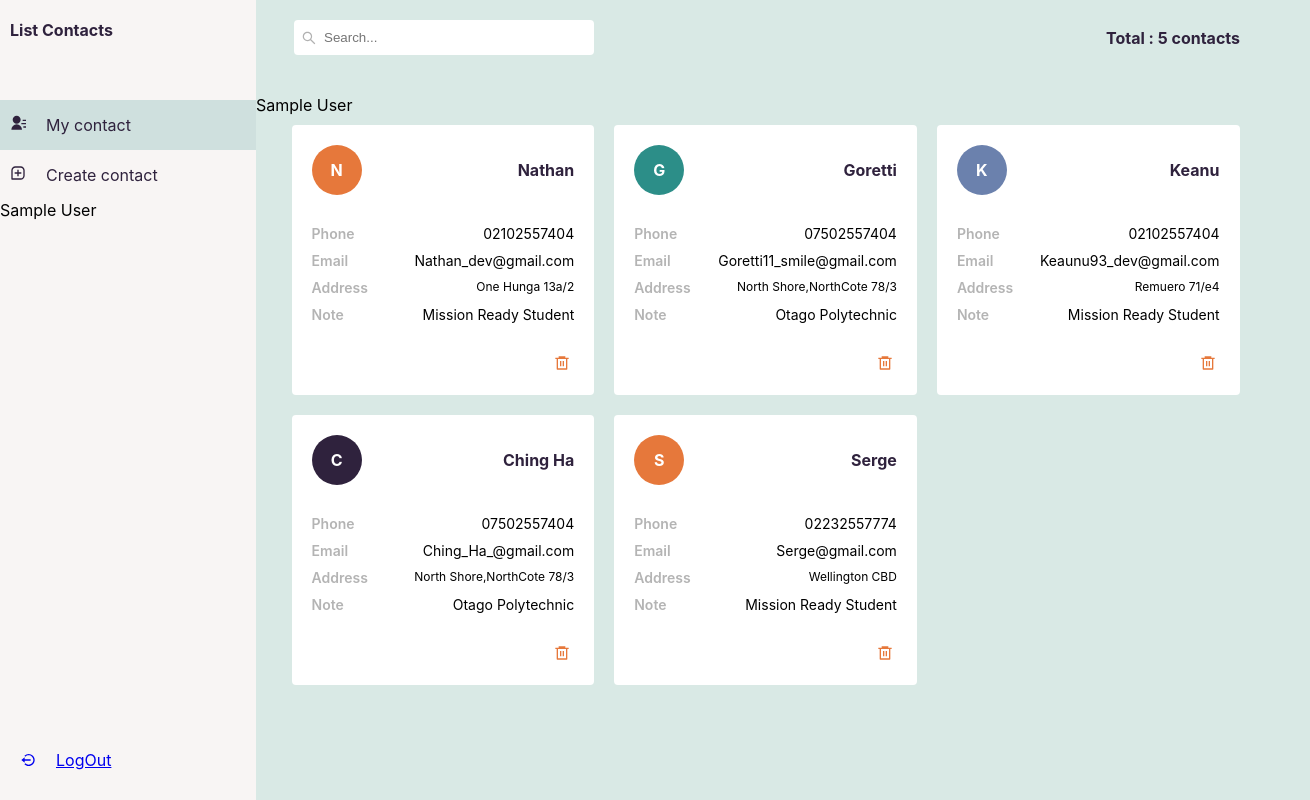
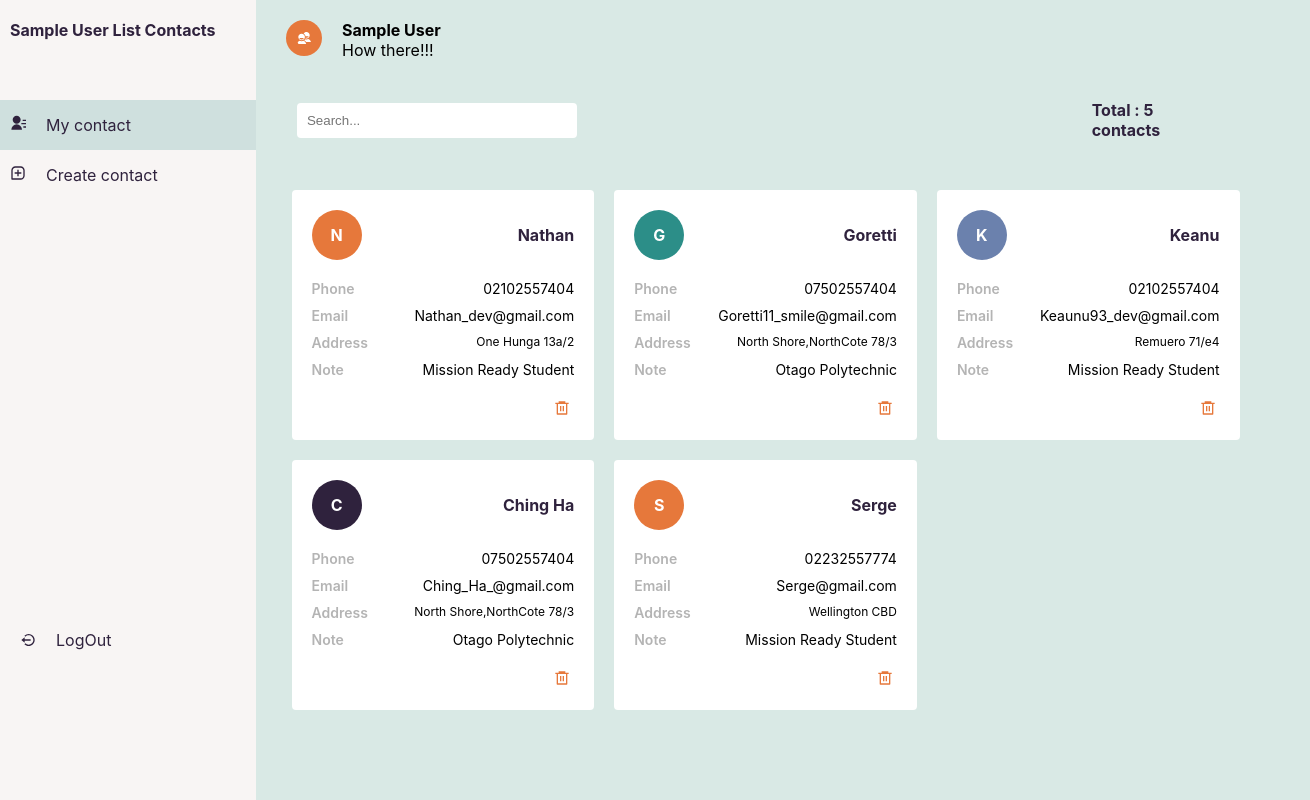
Before and after one commit to Olzhas11Dev/contact_app, a React (Create React App) app: page / in a window 1280 px wide. Shown: the top 800 px of the page, 1310 px wide, since content can reach past the window. Built offline with nearby package versions, Linux system fonts and the light colour scheme; sample sign-in values are in the browser's storage.

Commit message:
layout input section

```diff
--- a/src/components/InputsSection.js
+++ b/src/components/InputsSection.js
@@ -58,7 +58,7 @@ const addData = ()=>{
 
     return (
         <div className='inputSection_main'>
-           {selectStorage ? <h4>{selectStorage.name} add new contact</h4> :   <h4>New contacts</h4>}
+           {selectStorage ? <h4>{selectStorage.name} Add new contact</h4> :   <h4>New contacts</h4>}
            <div className="input_content">
                 <input style={{border:alert ? 'red 1px solid ': ''}} onChange={(e)=>setName(e.target.value)} type="text" placeholder='Enter Name' value={name}/>
                 <input onChange={(e)=>setEmail(e.target.value)} type="text" placeholder='Email' value={email}/>
--- a/src/components/LeftBar.js
+++ b/src/components/LeftBar.js
@@ -21,7 +21,15 @@ let closeMenu=()=>{
     }
 }
 
+function listenScrollEvent(){
+    if (window.scrollY > 10) {
+        setToggle(false)
+    }
+
+}
+
 window.addEventListener('resize',closeMenu)
+window.addEventListener('scroll',listenScrollEvent)
 
 // To refresh page '/' router
 
@@ -42,9 +50,9 @@ const addId =(route)=>{
 
 
 const clearStore = () =>{
+
     localStorage.clear()
     dispatch(addToLocal({}))
-
 }
 
 // console.log(selectStorage ,'fromRedux')
@@ -52,7 +60,7 @@ const clearStore = () =>{
         <div className='leftBar_main' id={toggle ? 'moveRight' : 'moveLeft'} >
 
              <div onClick={()=>setToggle(!toggle)} className="leftBar_logo"><GrMenu  className='logoMenu_open' /></div>
-           <h4>List Contacts</h4>
+           <h4>  {selectStorage ? selectStorage.name :null} List Contacts</h4>
             <Link onClick={()=>addId('/')} to ="/" className="leftBar_contact">
                 <div id={activePage==='/'? 'active_menu' : null} className="left_content_section"  >
                     <div className="left_contact" ><RiContactsFill className='leftBar_icon'/></div>
@@ -65,9 +73,8 @@ const clearStore = () =>{
                     <div className="right_createContact">Create contact</div>
                 </div>
             </Link>
-              {selectStorage ? selectStorage.name :null}
 
-            <div className="loginSection">
+            <div className="loginSection" onClick={ ()=>setToggle(false)} >
                 {selectStorage.name ?  <Link onClick={clearStore} to="/login" className='logOut_row'>
                     <BiLogOutCircle className='logo_logout' />
                 <div>LogOut</div>
--- a/src/components/LoginPage.js
+++ b/src/components/LoginPage.js
@@ -1,12 +1,14 @@
 import React,{useState} from 'react'
 import '../style/login_page.css'
-import {useDispatch} from'react-redux'
+import {useDispatch,useSelector} from'react-redux'
 import {addToLocal} from './features/storageSlice'
+import {IoMdContacts} from 'react-icons/io'
 
 function LoginPage() {
 
     // get from local
     let dataStorage = JSON.parse(localStorage.getItem('user'))
+    const selectStorage = useSelector(state => state.storage.initialData)
 
     const[nameReg,setNameReg] = useState('')
     const[emailReg,setEmailReg] = useState('')
@@ -36,10 +38,18 @@ function LoginPage() {
     return (
 
         <div className='login_main' >
+             <div className='welcom_user' >
+                  {selectStorage.name ?
+                   <div className='section_logo_face' >
+                       <IoMdContacts className='logo_face' />
+                        <div className='logoUserRow' >
+                            <div className='welcome_login_name' > {selectStorage.name}</div>
+                            <div>How are you?</div>
+                        </div>
+                  </div> :null}
+            </div>
             <h4>Create Account</h4>
-           <div className='welcom_user' >  {dataStorage ? dataStorage.name : null}</div>
             <div>
-
                 <div>
                     <div className="login_section_inputs">
                         <input onChange={(e)=>setNameReg(e.target.value)} type="text" placeholder='Username' value={nameReg}/>
--- a/src/components/RightBars.js
+++ b/src/components/RightBars.js
@@ -3,7 +3,7 @@ import '../style/right.css'
 import Card from './Card'
 import { useSelector } from "react-redux";
 import {AiOutlineCloseCircle,AiOutlineSearch} from 'react-icons/ai'
-
+import {IoMdContacts} from 'react-icons/io'
 
 function RightBars() {
     const cards = useSelector(state => state.cards.cardStorage)
@@ -13,15 +13,24 @@ function RightBars() {
     return (
         <div className='rightBar_main' >
             <div className='mask'></div>
+            <div className='leftBar_user' >
+                  {selectStorage.name ?
+                   <div className='leftBar_logo_face' >
+                       <IoMdContacts className='left_logo_face' />
+                        <div className='logoUserRow' >
+                            <div className='left_login_name' > {selectStorage.name}</div>
+                            <div>How there!!!</div>
+                        </div>
+                  </div> :null}
+            </div>
+            <div className="cards_context_container">
             <div className='rightBar_topDetails' >
                 <div className='rightBar_input_section' >
-                    <AiOutlineSearch className='right_logo_search' />
                     <input onChange={(e)=>setInput(e.target.value)} className='rightInput' placeholder='Search...' type="text" value={input} />
                     {input && <AiOutlineCloseCircle onClick={()=>setInput('')} className='rightBar_close' />}
                 </div>
-                <h4 className='right_total' > Total : {cards.length} contacts</h4>
+                <h4 className='right_total' > Total : {cards.filter((card)=> card.firstName.toLowerCase().includes(input.toLowerCase())).length}   contacts</h4>
            </div>
-           {selectStorage.name}
             <div className="card_row">
                 {cards.filter(elem=>elem.firstName.toLowerCase().includes(input.toLowerCase()))
                 .map((item)=>{
@@ -30,6 +39,8 @@ function RightBars() {
                     )
                 })}
             </div>
+            </div>
+
         </div>
     )
 }
--- a/src/index.css
+++ b/src/index.css
@@ -1,6 +1,7 @@
 * {
   margin: 0;
   padding: 0;
+  user-select: none;
 }
 
 body {
--- a/src/style/card.css
+++ b/src/style/card.css
@@ -1,7 +1,7 @@
 .card_item {
   margin: 10px;
   width: 27%;
-  height: 230px;
+  height: 210px;
   background: white;
   padding: 20px;
   border-radius: 4px;
@@ -32,7 +32,7 @@
 }
 
 .card_contact_details {
-  margin-top: 30px;
+  margin-top: 20px;
 }
 
 .phone_section,
--- a/src/style/left.css
+++ b/src/style/left.css
@@ -1,9 +1,10 @@
 .leftBar_main {
   min-width: 20%;
-  min-height: 100vh;
+  min-height: 120vh;
   background: #f8f5f4;
   padding-top: 20px;
   position: relative;
+  /* overflow-x: hidden; */
 }
 
 .leftBar_main h4 {
@@ -34,6 +35,11 @@
   height: 50px;
 }
 
+.loginSection a {
+  text-decoration: none;
+  color: #2f223d;
+}
+
 #active_menu {
   background: rgba(44, 142, 136, 0.2);
 }
@@ -46,15 +52,13 @@
 
 .leftBar_logo {
   position: absolute;
-  right: -40px;
+  right: -50px;
 }
 
 .loginSection {
   width: 100%;
   cursor: pointer;
-  position: absolute;
-  left: 0;
-  bottom: 40px;
+  margin-top: 430px;
   margin-left: 20px;
 }
 
@@ -86,7 +90,7 @@
   }
 
   #moveLeft {
-    left: -157px;
+    left: -170px;
     transition: 0.5s linear;
   }
 }
--- a/src/style/login_page.css
+++ b/src/style/login_page.css
@@ -18,6 +18,29 @@
   border-radius: 4px;
 }
 
+.welcom_user {
+  position: absolute;
+  right: 30px;
+  top: 30px;
+}
+
+.section_logo_face {
+  width: 220px;
+  display: flex;
+}
+
+.logo_face {
+  padding: 10px;
+  background-color: rgb(47, 34, 61);
+  color: white;
+  border-radius: 40px;
+  margin-right: 20px;
+}
+
+.welcome_login_name {
+  font-weight: 700;
+}
+
 .signUp_btn {
   width: 102%;
   height: 45px;
--- a/src/style/right.css
+++ b/src/style/right.css
@@ -1,10 +1,39 @@
 .rightBar_main {
   width: 80%;
-  padding-top: 20px;
+  padding-top: 10px;
   background: #d9e9e5;
+}
+.leftBar_user {
+  position: relative;
+  left: 30px;
+  top: 10px;
+}
+
+.leftBar_logo_face {
+  width: 220px;
+  display: flex;
+}
+
+.left_logo_face {
+  padding: 10px;
+  background-color: rgb(230, 120, 59);
+  color: white;
+  border-radius: 40px;
+  margin-right: 20px;
+}
+
+.left_login_name {
+  font-weight: 700;
+}
+
+.cards_context_container {
+  width: 100%;
 }
 
 .rightBar_topDetails {
+  width: 92%;
+  margin: 0 auto;
+  margin-top: 50px;
   display: flex;
   align-items: center;
   justify-content: space-between;
@@ -39,17 +68,14 @@
   margin-top: -30px;
 } */
 
-/* Media */
-
 .rightBar_input_section {
+  width: 100%;
   display: flex;
   align-items: center;
 }
 .rightInput {
   padding: 10px;
-  padding-left: 30px;
   outline: none;
-  margin-left: 22px;
   width: 260px;
   border-radius: 4px;
   border: none;
@@ -69,16 +95,50 @@
   opacity: 0.3 !important;
 }
 
+/* Media */
+
 @media (max-width: 800px) {
+  .right_total {
+    display: none;
+  }
+
+  .rightBar_topDetails {
+    width: 94%;
+    margin-bottom: 20px;
+  }
   .rightBar_main {
     width: 100%;
   }
+
+  .rightInput {
+    width: 94%;
+  }
+
+  .leftBar_user {
+    left: 71px;
+  }
+}
+
+@media (max-width: 600px) {
+  .rightBar_topDetails {
+    width: 65%;
+  }
+}
+
+@media (max-width: 500px) {
+  .right_total {
+    display: none;
+  }
+}
+
+@media (max-width: 375px) {
   .card_row {
-    width: 100%;
-    margin: 0 auto;
-    padding-left: 10px;
+    width: 80%;
   }
   .rightBar_topDetails {
-    padding-left: 50px;
+    width: 75%;
   }
 }
+
+@media (max-width: 320px) {
+}
```
Lines whose indentation alone changed are shown as unchanged.
